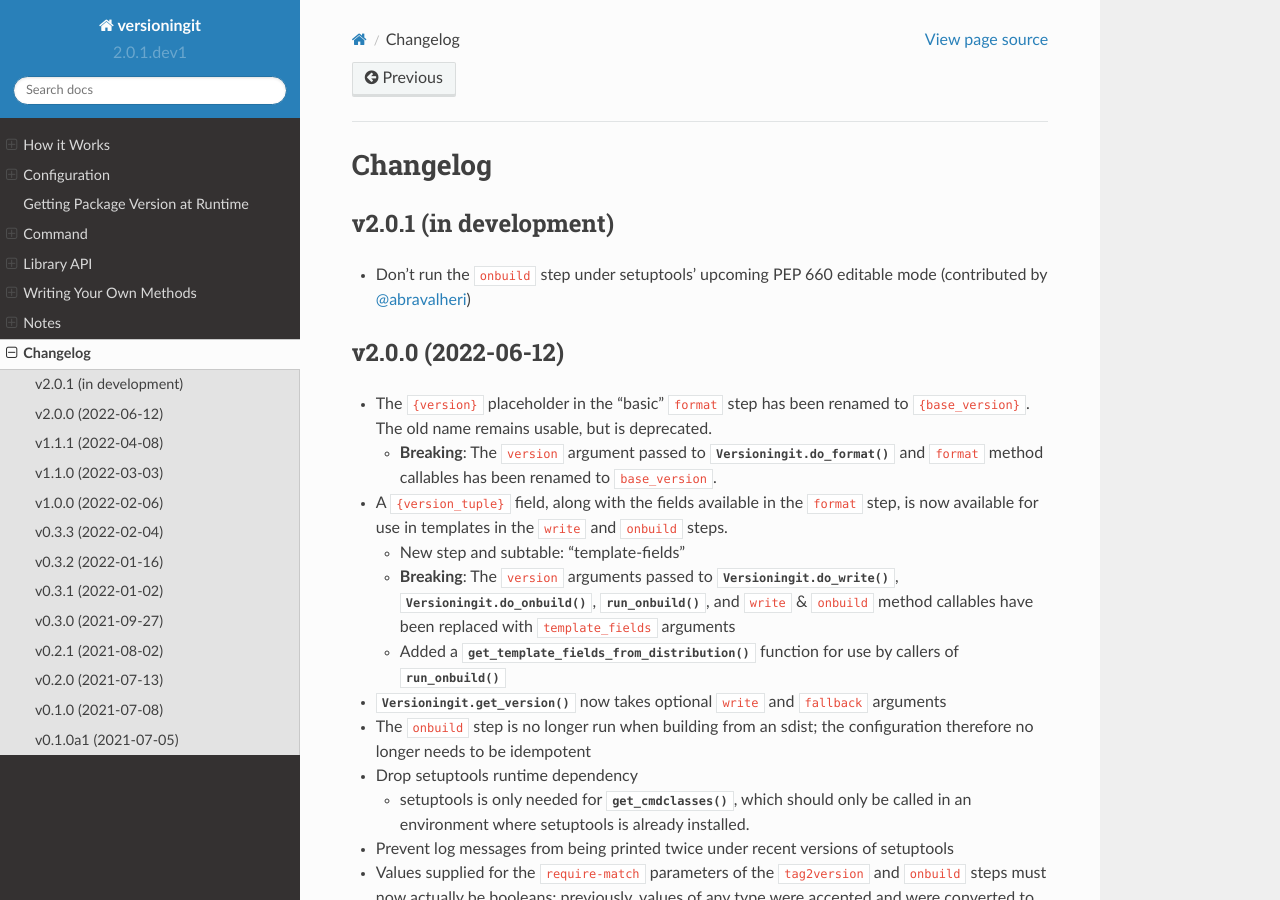
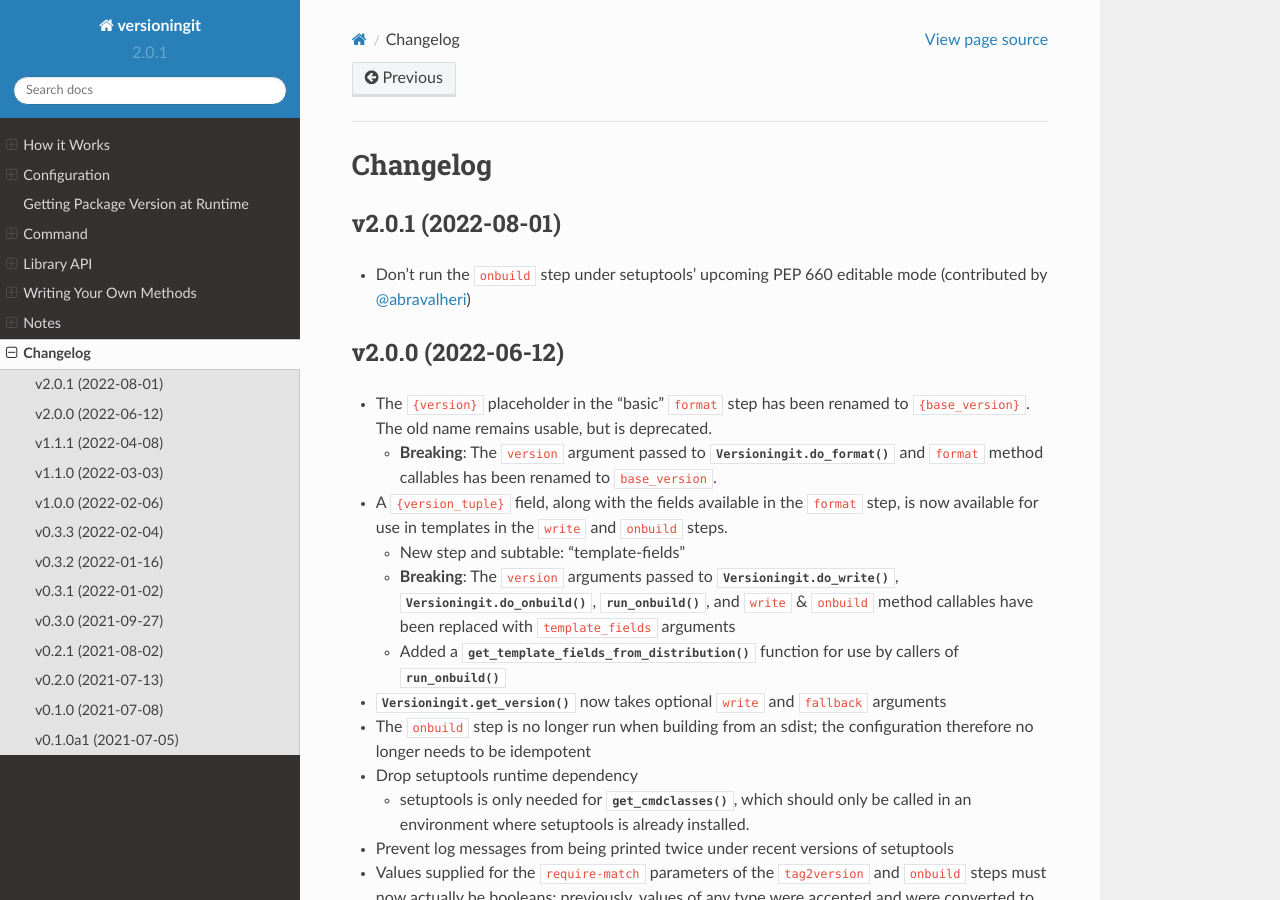
Before and after one commit to jwodder/versioningit, a Sphinx documentation site: the page built from docs/changelog.rst, in a window 1280 px wide and 900 px high. Built offline with Sphinx 7.4.7 and the Read the Docs theme 2.0.0, drawn with Linux system fonts in a browser that asks for light colours.

Commit message:
v2.0.1 — Don't run `onbuild` in PEP 660 editable mode
- Don't run the `onbuild` step under setuptools' upcoming PEP 660 editable mode
  (contributed by [@abravalheri](https://github.com/abravalheri))

```diff
--- a/CHANGELOG.md
+++ b/CHANGELOG.md
@@ -1,5 +1,5 @@
-v2.0.1 (in development)
------------------------
+v2.0.1 (2022-08-01)
+-------------------
 - Don't run the `onbuild` step under setuptools' upcoming PEP 660 editable mode
   (contributed by [@abravalheri](https://github.com/abravalheri))
 
--- a/docs/changelog.rst
+++ b/docs/changelog.rst
@@ -3,8 +3,8 @@
 Changelog
 =========
 
-v2.0.1 (in development)
------------------------
+v2.0.1 (2022-08-01)
+-------------------
 - Don't run the ``onbuild`` step under setuptools' upcoming PEP 660 editable
   mode (contributed by `@abravalheri <https://github.com/abravalheri>`_)
 
--- a/src/versioningit/__init__.py
+++ b/src/versioningit/__init__.py
@@ -38,7 +38,7 @@
 <https://versioningit.rtfd.io> for more information.
 """
 
-__version__ = "2.0.1.dev1"
+__version__ = "2.0.1"
 __author__ = "John Thorvald Wodder II"
 __author_email__ = "versioningit@varonathe.org"
 __license__ = "MIT"
```
